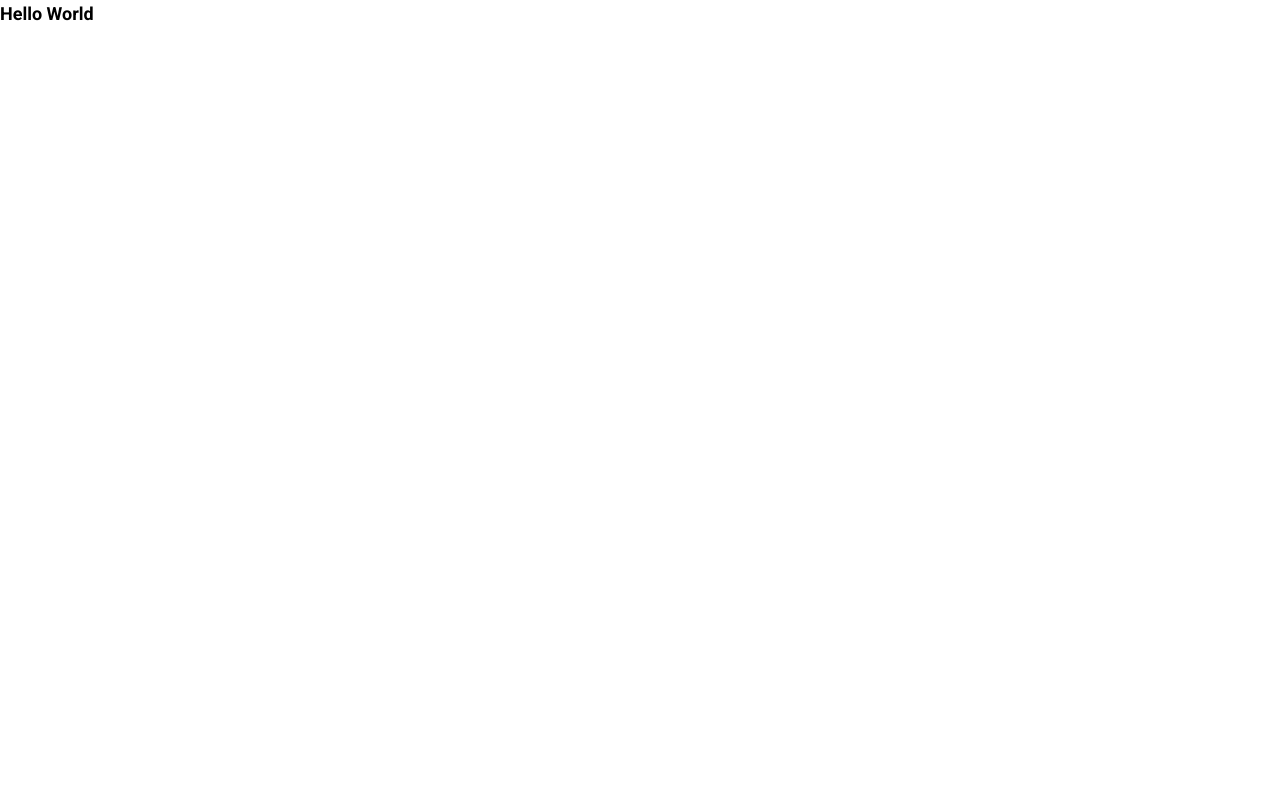
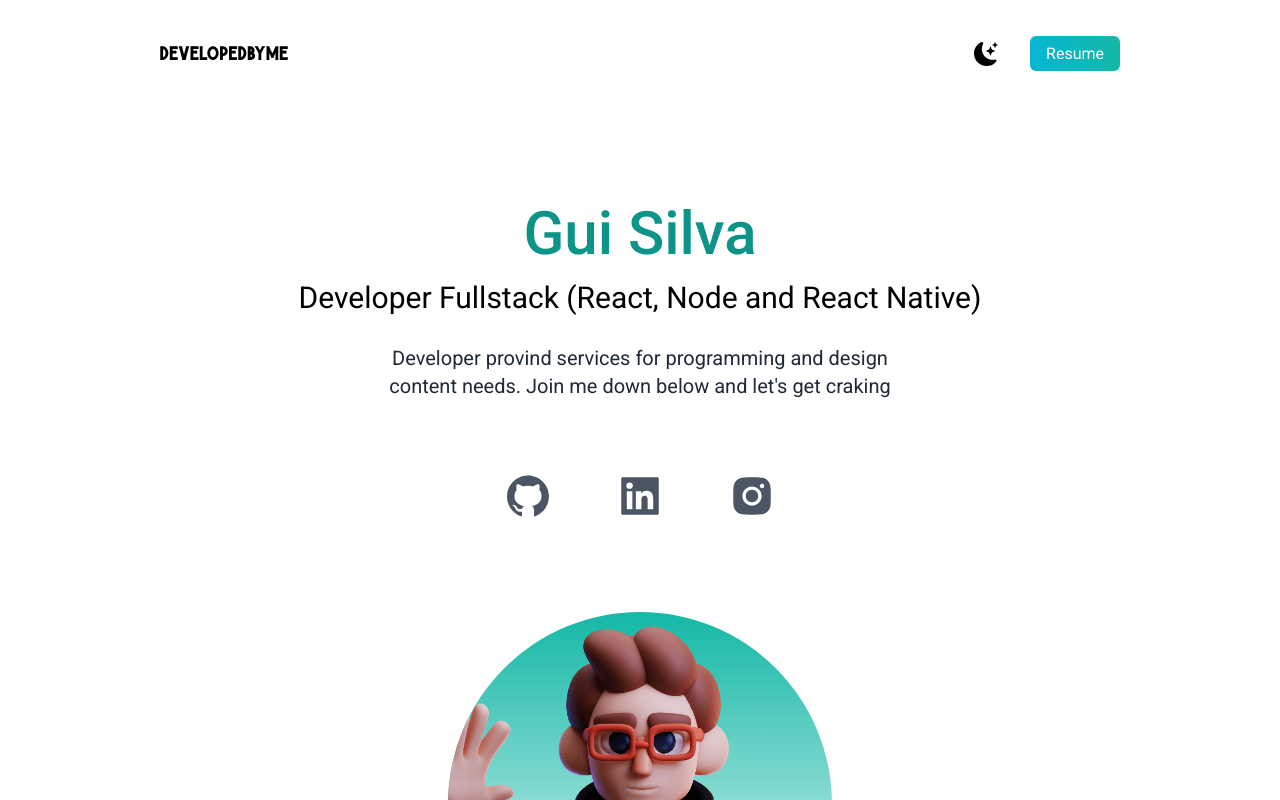
Before and after one commit to Gui-dev/profile, a Next.js app: page / in a window 1280 px wide. Shown: the top 800 px of the page. Built offline with nearby package versions, Linux system fonts and the light colour scheme.

Commit message:
feat: add dark mode

```diff
--- a/src/pages/index.tsx
+++ b/src/pages/index.tsx
@@ -1,8 +1,183 @@
 import type { NextPage } from 'next'
+import Head from 'next/head'
+import Image from 'next/image'
+import { BsFillMoonStarsFill } from 'react-icons/bs'
+import { AiFillInstagram, AiFillGithub, AiFillLinkedin } from 'react-icons/ai'
+import { useState } from 'react'
 
 const Home: NextPage = () => {
+  const [isDarkMode, setIsDarkMode] = useState(false)
+
+  const handleDarkMode = () => {
+    setIsDarkMode(!isDarkMode)
+  }
+
+  console.log(isDarkMode)
+
   return (
-    <h1 className="text-lg font-black">Hello World</h1>
+    <div className={isDarkMode ? 'dark' : ''}>
+      <Head>
+        <title>Gui Silva- Portfólio</title>
+        <meta name="description" content="Desenvolvedor web Fullstack em Javascript(React, Node e React Native)" />
+      </Head>
+
+      <main className="px-10 bg-white md:px-20 lg:px-40 dark:bg-gray-900">
+        <section className="min-h-screen">
+          <nav className="flex justify-between mb-12 py-10">
+            <strong className="text-xl font-burtons dark:text-teal-700">developedbyme</strong>
+            <ul className="flex items-center">
+              <li>
+                <BsFillMoonStarsFill
+                  className="text-2xl cursor-pointer dark:text-white"
+                  onClick={handleDarkMode}
+                />
+              </li>
+              <li>
+                <a
+                  className="text-white ml-8 px-4 py-2 bg-gradient-to-r from-cyan-500 to-teal-500 border-none rounded-md"
+                  href="#"
+                >
+                  Resume
+                </a>
+              </li>
+            </ul>
+          </nav>
+
+          <div className="text-center p-10">
+            <h1 className="font-medium text-5xl text-teal-600 py-2 md:text-6xl">Gui Silva</h1>
+            <h3 className="text-2xl py-2 md:text-3xl dark:text-white">Developer Fullstack (React, Node and React Native)</h3>
+            <p className="text-md text-gray-800 mx-auto py-5 leading-8 max-w-lg md:text-xl dark:text-gray-300">
+              Developer provind services for programming and design content
+              needs. Join me down below and let&apos;s get craking
+            </p>
+          </div>
+
+          <div className="flex justify-center gap-16 text-5xl text-gray-600 py-3">
+            <a
+              href="https://github.com/Gui-dev"
+              target="_blank"
+              rel="noreferrer"
+              title="Ir para o Github"
+            >
+              <AiFillGithub className="hover:text-gray-900 dark:hover:text-gray-400" />
+            </a>
+            <a
+              href="https://www.linkedin.com/in/adriano-silva-56641625"
+              target="_blank"
+              rel="noreferrer"
+              title="Ir para o Linkedin"
+            >
+              <AiFillLinkedin className="hover:text-cyan-800" />
+            </a>
+            <a
+              href="#"
+              target="_blank"
+              rel="noreferrer"
+              title="Ir para o Instagram"
+            >
+              <AiFillInstagram className="hover:text-[#C13584]" />
+            </a>
+          </div>
+
+          <div
+            className="relative flex items-center justify-center h-80 w-80 mt-20 mx-auto
+              bg-gradient-to-b from-teal-500 rounded-full overflow-hidden md:h-96 md:w-96"
+          >
+            <Image src="/devme.png" layout="fill" objectFit="cover" />
+          </div>
+
+        </section>
+
+        <section>
+          <div className="mt-8">
+            <h1 className="text-3xl py-1 dark:text-white">Services I offer</h1>
+            <p className="text-md text-gray-800 leading-8 py-2 dark:text-gray-300">
+              Since the begenning of my journey as a developer,<br />
+              I made these <span className="text-teal-500">projects</span> for
+              <span className="text-teal-500"> study</span>
+            </p>
+            <p className="text-md text-gray-800 leading-8 py-2 dark:text-gray-300">
+              I offer the following services, including
+              <span className="text-teal-500"> programming</span> and
+              <span className="text-teal-500"> design</span>
+            </p>
+          </div>
+
+          <div className="lg:flex gap-10">
+            <div className="text-center my-10 p-10 rounded-xl shadow-lg dark:bg-white">
+              <Image src="/design.png" height={100} width={100} />
+              <h2 className="font-semibold text-lg pt-8 pb-2">Beautiful Designs</h2>
+              <p className="py-2">
+                Creating elegant designs suited for your needs following core design theory
+              </p>
+              <h3 className="text-teal-600 py-4">Design tools I use</h3>
+              <p className="text-gray-800 py-1">Krita</p>
+              <p className="text-gray-800 py-1">Figma</p>
+              <p className="text-gray-800 py-1">Blender</p>
+            </div>
+
+            <div className="text-center my-10 p-10 rounded-xl shadow-lg dark:bg-white">
+              <Image src="/code.png" height={100} width={100} />
+              <h2 className="font-semibold text-lg pt-8 pb-2">Code</h2>
+              <p className="py-2">
+                Creating beautiful frontend websites with React,
+                API&apos;s using Typescript on the backend,
+                and mobile apps with React Native
+              </p>
+              <h3 className="text-teal-600 py-4">Programming Languages I Use</h3>
+              <p className="text-gray-800 py-1">React</p>
+              <p className="text-gray-800 py-1">Node</p>
+              <p className="text-gray-800 py-1">React Native</p>
+            </div>
+          </div>
+        </section>
+
+        <section className="w-full">
+          <div>
+            <h1 className="text-3xl py-1 dark:text-white">Portfolio</h1>
+            <p className="text-md text-gray-800 leading-8 py-2 dark:text-gray-300">
+              Since the begenning of my journey as a developer,<br />
+              I made these <span className="text-teal-500">projects</span> for
+              <span className="text-teal-500"> study</span>
+            </p>
+            <p className="text-md text-gray-800 leading-8 py-2 dark:text-gray-300">
+              I offer the following services, including
+              <span className="text-teal-500"> programming</span> and
+              <span className="text-teal-500"> design</span>
+            </p>
+          </div>
+
+          <div className="flex flex-col gap-10 py-10 lg:flex-row lg:flex-wrap">
+            <div className="flex-1 basis-1/3">
+              <Image
+                src="/web7.png"
+                height={660}
+                width={1024}
+                className="rounded-lg object-cover"
+              />
+            </div>
+
+            <div className="flex-1 basis-1/3">
+              <Image
+                src="/web8.png"
+                height={660}
+                width={1024}
+                className="rounded-lg object-cover"
+              />
+            </div>
+
+            <div className="flex-1 basis-1/3">
+              <Image
+                src="/web9.png"
+                height={660}
+                width={1024}
+                className="rounded-lg object-cover"
+              />
+            </div>
+          </div>
+        </section>
+      </main>
+    </div>
   )
 }
 
```
